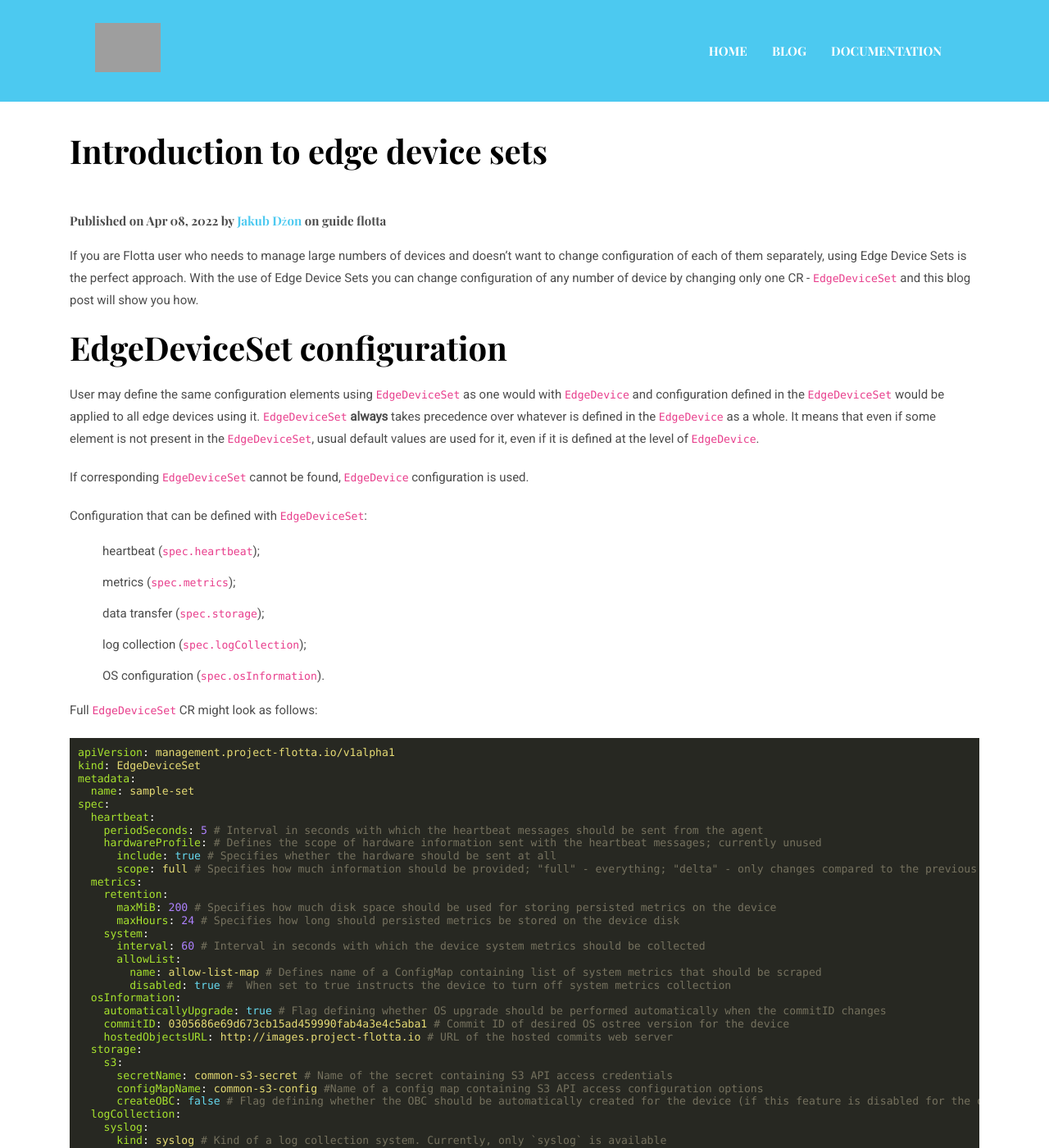
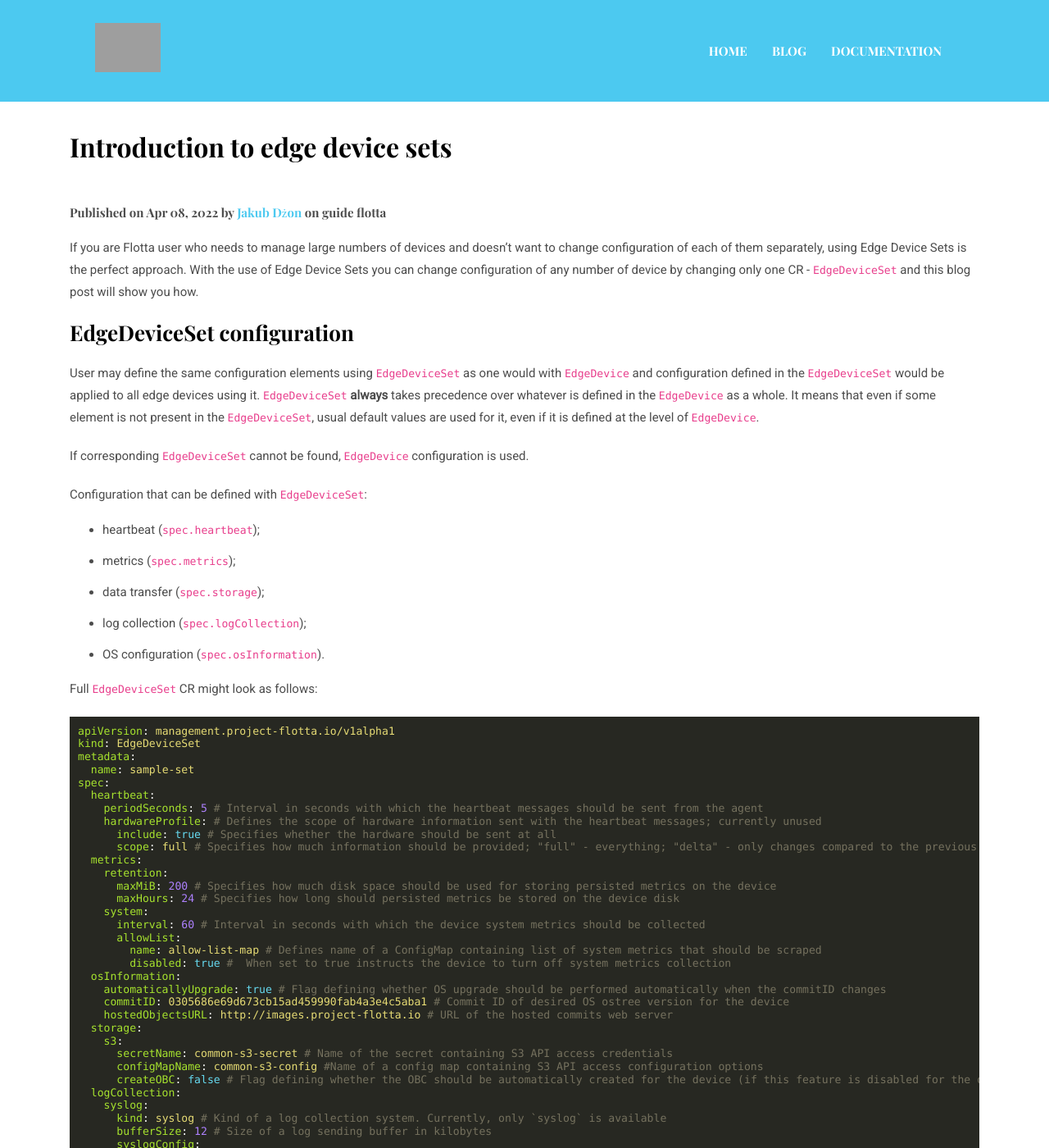
Before and after one commit to project-flotta/project-flotta.github.io, a Jekyll site: the page built from _posts/2022-04-08-introducing-device-sets.markdown, in a window 1280 px wide and 1400 px high. Shown: the whole window at 82% size. Built offline with Jekyll 4.4.1, drawn with Linux system fonts in a browser that asks for light colours; a script that is not in the unit is left out; grey boxes are pictures that could not be loaded.

Commit message:
Blog: Fix headings/list and font-size
Fixed the font size in the whole project, now headings are much better.
Fixed some blog post headings to correct ones <h1> <h2> etc..
Fixed list on post, now are renderered correctly.

Signed-off-by: Eloy Coto <eloy.coto@acalustra.com>

````diff
--- a/_layouts/post.html
+++ b/_layouts/post.html
@@ -3,10 +3,10 @@
 ---
 
 <section class="section skip_top">
-  <div class="container">
+  <div class="container documentation">
     <div class="row">
       <div class="col-lg-12">
-        <h3 class="font-tertiary mb-5">{{ page.title | escape }}</h3>
+        <h1 class="font-tertiary mb-5">{{ page.title | escape }}</h1>
         <p class="font-secondary">Published on {{ page.date | date: '%b %d, %Y' }} by <span class="text-primary">{{ page.author }}</span
             class="text-primary"> on {% for tag in page.tags %}<span>{{ tag }} </span>{% endfor %}</p>
         <div class="content">
--- a/_posts/2022-04-08-introducing-device-sets.markdown
+++ b/_posts/2022-04-08-introducing-device-sets.markdown
@@ -15,7 +15,7 @@
 of them separately, using Edge Device Sets is the perfect approach. With the use of Edge Device Sets you can change
 configuration of any number of device by changing only one CR - `EdgeDeviceSet` and this blog post will show you how.
 
-### EdgeDeviceSet configuration
+## EdgeDeviceSet configuration
 
 User may define the same configuration elements using `EdgeDeviceSet` as one would with `EdgeDevice` and configuration
 defined in the `EdgeDeviceSet` would be applied to all edge devices using it. `EdgeDeviceSet`  **always** takes
@@ -78,13 +78,13 @@
 kubectl label edgedevice device-1 flotta/member-of=set-1
 ```
 
-### Managing multiple devices configuration
+## Managing multiple devices configuration
 Let's have a look how `EdgeDeviceSets` can be used in practice - let's register three different edge devices
 (`device-1`, `device-2`, `device-3`), create two edge device sets (`set-1` and `set-2`) and then assign devices
 to chosen sets. To illustrate how the configuration defined in the `EdgeDeviceSet` influences device configuration,
 two of the devices will have different initial configuration.
 
-#### Preparations
+### Preparations
 Our starting point is three edge devices registered with our cluster:
 ```shell
 $kubectl get edgedevice
@@ -172,7 +172,7 @@
 }
 ```
 
-#### EdgeDeviceSet creation
+### EdgeDeviceSet creation
 Let's create two edge device sets, that will be later used by the devices above:
 
 ```shell
@@ -209,7 +209,7 @@
 EOF
 ```
 
-#### EdgeDeviceSet membership
+### EdgeDeviceSet membership
 Creation of the sets doesn't change the configuration of the existing edge devices yet. To make the devices use the
 set-level configuration, the devices need to be labelled:
 
@@ -366,7 +366,7 @@
 }
 ```
 
-#### EdgeDeviceSet removal
+### EdgeDeviceSet removal
 As mentioned earlier, removal of an `EdgeDeviceSet` will result in devices switching to `EdgeDevice`-level defined settings.
 
 Removal of the `set-2` `EdgeDeviceSet`:
--- a/assets/scss/_custom.scss
+++ b/assets/scss/_custom.scss
@@ -14,23 +14,6 @@
   display: inline;
 }
 
-.documentation h1{
-  font-size: 60px;
-}
-
-.documentation h2{
-  font-size: 40px;
-}
-
-.documentation h3{
-  font-size: 22px;
-}
-
-.documentation h4{
-  font-size: 18px;
-}
-
-
 pre {
   padding-left: 10px;
   padding-top: 10px;
--- a/assets/scss/_typography.scss
+++ b/assets/scss/_typography.scss
@@ -27,25 +27,25 @@
 }
 
 h1, .h1{
-  font-size: 80px;
+  font-size: 32px;
   @include desktop {
     font-size: 65px;
   }
 }
 
 h2, .h2{
-  font-size: 60px;
+  font-size: 26px;
   @include desktop {
     font-size: 50px;
   }
 }
 
 h3, .h3{
-  font-size: 40px;
+  font-size: 22px;
 }
 
 h4, .h4{
-  font-size: 22px;
+  font-size: 20px;
 }
 
 h5, .h5{
````
Also changed, not shown: _posts/2022-04-11-writing-metrics-to-control-plane.markdown (+4 -4 lines), _posts/2022-04-15-flotta-and-raspberry-pi.markdown (+46 -37 lines).
